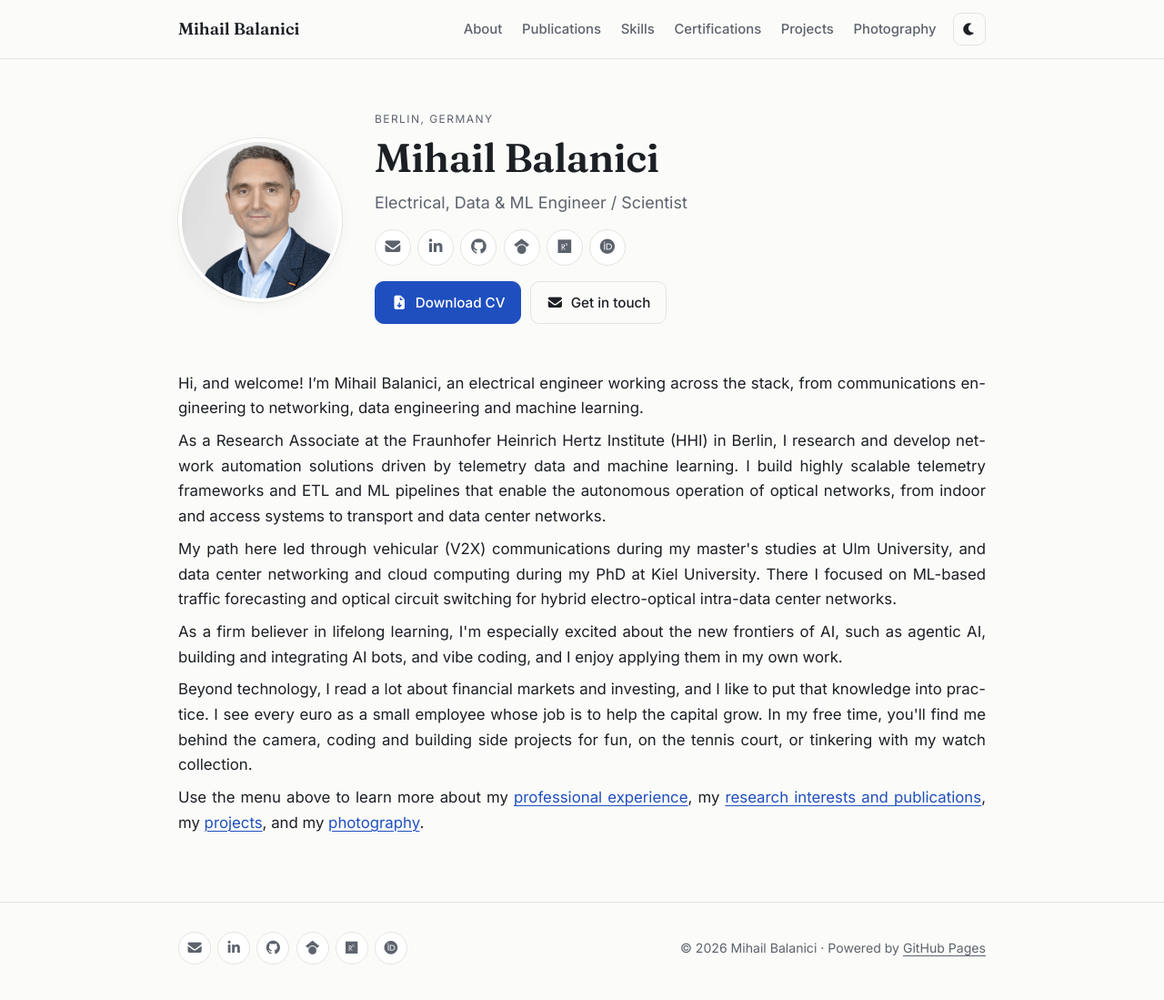
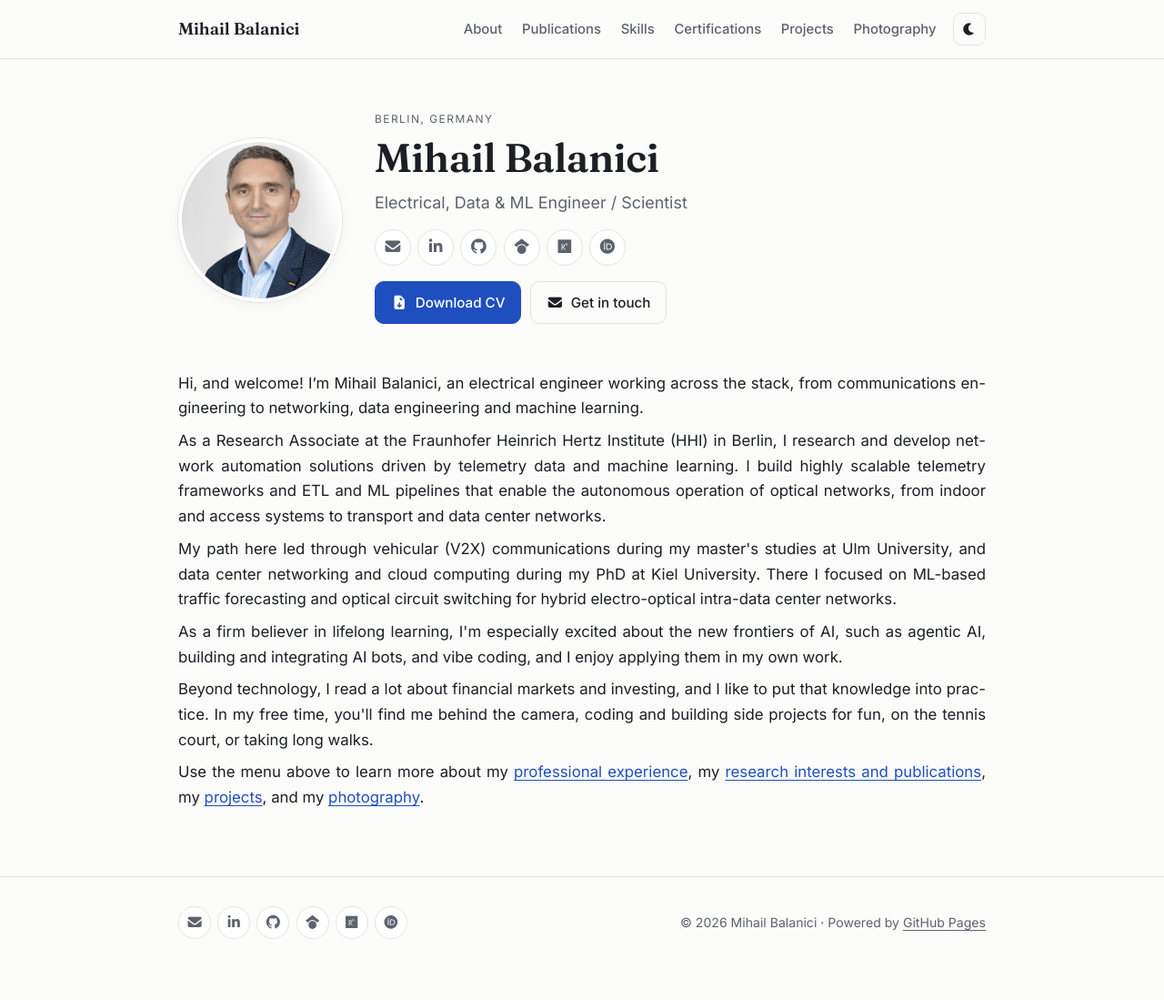
Before and after one commit to mihailbalanici/mihailbalanici.github.io, a Jekyll site: the page built from index.html, in a window 1280 px wide and 1100 px high. Shown: the whole window at 91% size. Built offline with Jekyll 4.4.1, drawn with Linux system fonts in a browser that asks for light colours.

Commit message:
Update index.html

```diff
--- a/index.html
+++ b/index.html
@@ -31,8 +31,7 @@ title: Home
     As a firm believer in lifelong learning, I'm especially excited about the new frontiers of AI, such as agentic AI, building and integrating AI bots, and vibe coding, and I enjoy applying them in my own work.
   </p>
   <p>
-    Beyond technology, I read a lot about financial markets and investing, and I like to put that knowledge into practice. I see every euro as a small employee whose job is to help the capital grow. In my free time, you'll find me behind the camera, coding and building side projects for fun, on the tennis court,
-    or tinkering with my watch collection.
+    Beyond technology, I read a lot about financial markets and investing, and I like to put that knowledge into practice. In my free time, you'll find me behind the camera, coding and building side projects for fun, on the tennis court, or taking long walks.
   </p>
   <p>
     Use the menu above to learn more about my
```
